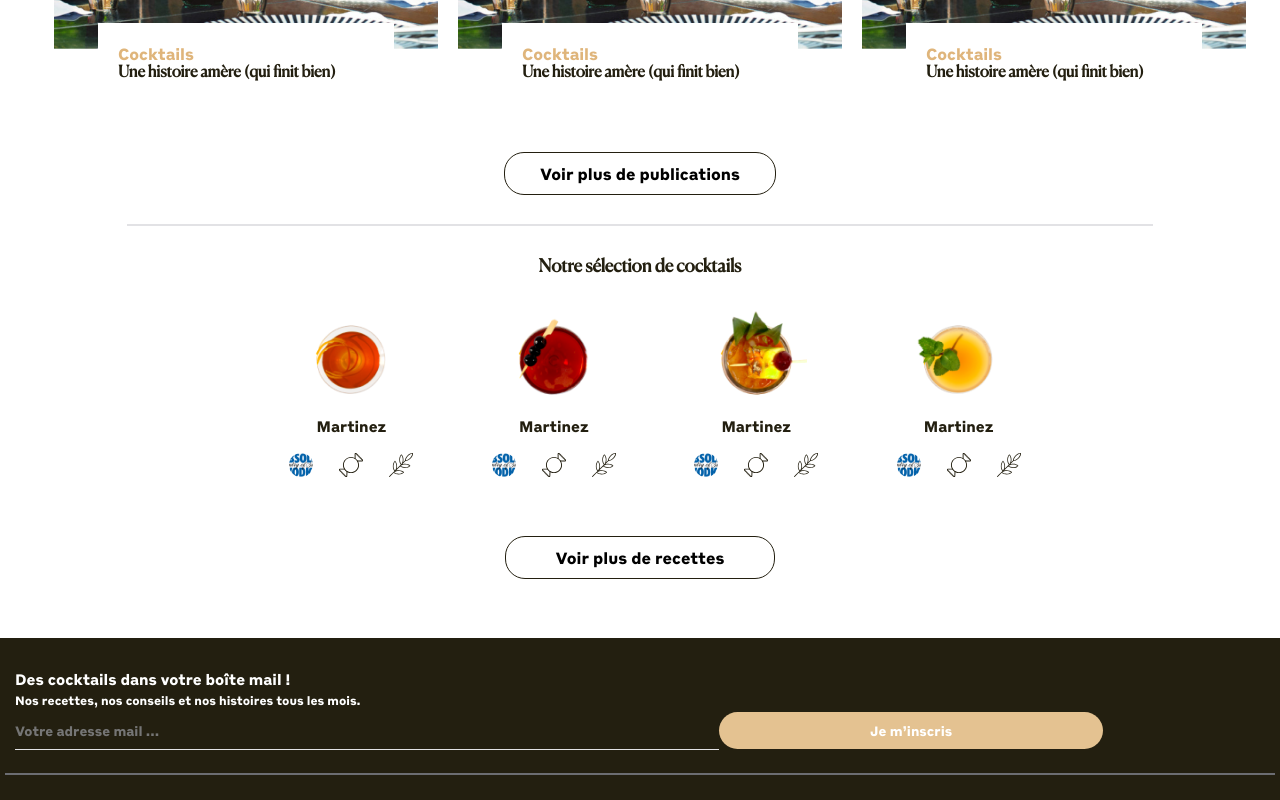
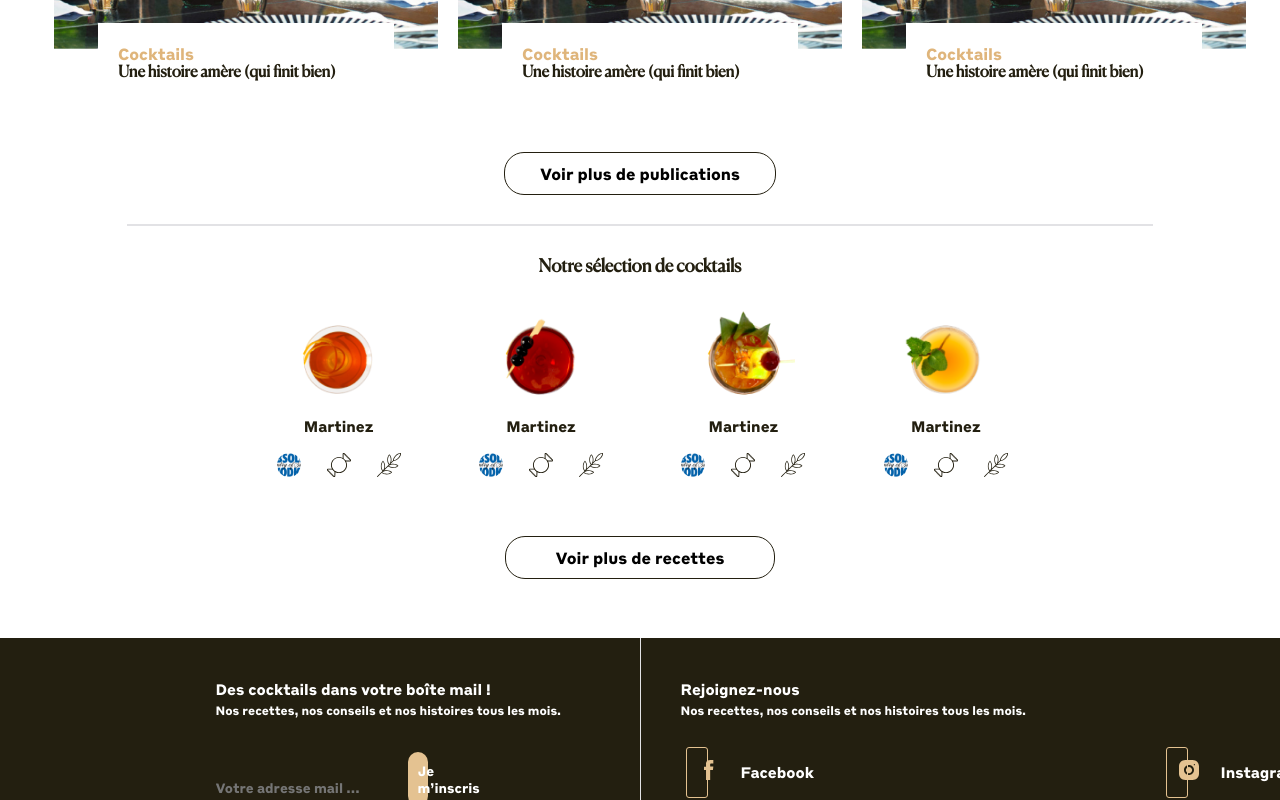
Before and after one commit to anaistatibouet/OPN-Expertime, a Vue app: page / in a window 1280 px wide. Shown: the part 2000-2800 px from the top of the page. Built offline with nearby package versions, Linux system fonts and the light colour scheme.

Commit message:
add footer desktop

```diff
--- a/src/App.vue
+++ b/src/App.vue
@@ -186,6 +186,14 @@ button {
     }
 }
 
+.already-user {
+    font-size: 11px;
+    line-height: 16px;
+    letter-spacing: 0.06em;
+    text-decoration-line: underline;
+    text-transform: uppercase;
+}
+
 @media screen and (min-width: 1024px) {
     .mobile-device {
         display: none;
--- a/src/components/CocktailSelection.vue
+++ b/src/components/CocktailSelection.vue
@@ -129,7 +129,7 @@ export default {
 
         section {
             justify-content: center;
-            width: 100vw;
+            width: 98vw;
 
             .martinez {
                 display: none;
--- a/src/components/CoverMobile.vue
+++ b/src/components/CoverMobile.vue
@@ -63,11 +63,6 @@ export default {
 
             p {
                 margin-top: 50px;
-                font-size: 11px;
-                line-height: 16px;
-                letter-spacing: 0.06em;
-                text-decoration-line: underline;
-                text-transform: uppercase;
                 color: var(--white);
                 text-align: center;
             }
--- a/src/components/Footer.vue
+++ b/src/components/Footer.vue
@@ -1,5 +1,6 @@
 <template>
     <div class="footer">
+        <div class="footer-container">
             <div class="top">
                 <p class="title-footer">Des cocktails dans votre boîte mail !</p>
                 <p class="description">Nos recettes, nos conseils et nos histoires tous les mois.</p>
@@ -15,12 +16,21 @@
                 <p class="title-footer">Rejoignez-nous</p>
                 <p class="description">Nos recettes, nos conseils et nos histoires tous les mois.</p>
                 <div class="social-medias">
-                <button>
-                    <span><img src="@/assets/icons/facebook.svg" alt="Facebook"/></span> Facebook
+                    <button @mouseover="hoverFacebook = true" @mouseleave="hoverFacebook = false">
+                        <span>
+                            <img v-if="hoverFacebook" src="@/assets/icons/facebook_black.svg" alt="Facebook" class="rs"/>
+                            <img v-else src="@/assets/icons/facebook.svg" alt="Facebook" class="rs"
+                        /></span>
+                        Facebook
                     </button>
-                <button>
-                    <span><img src="@/assets/icons/instagram.svg" alt="Instagram"/></span> Instagram
+                    <button @mouseover="hoverInstagram = true" @mouseleave="hoverInstagram = false">
+                        <span>
+                            <img v-if="hoverInstagram" src="@/assets/icons/instagram_black.svg" alt="Instagram" class="rs" />
+                            <img v-else src="@/assets/icons/instagram.svg" alt="Instagram" class="rs" />
+                        </span>
+                        Instagram
                     </button>
+                </div>
             </div>
         </div>
     </div>
@@ -32,6 +42,8 @@ export default {
     data() {
         return {
             mail: null,
+            hoverFacebook: false,
+            hoverInstagram: false,
         }
     },
 }
@@ -114,4 +126,100 @@ export default {
         }
     }
 }
+@media screen and (min-width: 1024px) {
+    .footer {
+        padding: 0;
+        .footer-container {
+            display: flex;
+            flex-flow: row nowrap;
+            justify-content: center;
+
+            hr {
+                display: none;
+            }
+
+            .top {
+                width: 30vw;
+                padding: 40px;
+                border-right: 1px solid var(--light-gray);
+
+                .description {
+                    margin-bottom: 30px;
+                }
+
+                .subscribe {
+                    display: flex;
+                    flex-flow: row nowrap;
+                    justify-content: space-between;
+
+                    input {
+                        width: 15vw;
+                    }
+
+                    button {
+                        cursor: pointer;
+                        margin-left: 15px;
+                        width: 10vw;
+                        -webkit-transition: all 0.3s ease-in;
+                        -webkit-transform: scale(1);
+                        -ms-transition: all 0.3s ease-in;
+                        -ms-transform: scale(1);
+                        -moz-transition: all 0.3s ease-in;
+                        -moz-transform: scale(1);
+                        transition: all 0.3s ease-in;
+                        transform: scale(1);
+                    }
+
+                    button:hover {
+                        -webkit-transform: scale(1.5);
+                        -ms-transform: scale(1.5);
+                        -moz-transform: scale(1.5);
+                        transform: scale(1.5);
+                        border-top-left-radius: 2px;
+                        border-bottom-left-radius: 2px;
+                        background-color: #fff;
+                        color: var(--dark-gold);
+
+                        img {
+                            background: #000;
+                        }
+                    }
+                }
+            }
+            .bottom {
+                width: 30vw;
+                padding: 40px;
+
+                .description {
+                    margin-bottom: 20px;
+                }
+
+                .social-medias {
+                    display: flex;
+                    flex-flow: row nowrap;
+                    justify-content: space-between;
+                    width: 40vw;
+
+                    button {
+                        cursor: pointer;
+                        width: 22vw;
+                        -webkit-transition: all 0.5s ease;
+                        -ms-transition: all 0.5s ease;
+                        -moz-transition: all 0.5s ease;
+                        transition: all 0.5s ease;
+
+                        .rs {
+                            opacity: 1;
+                        }
+                    }
+
+                    button:hover {
+                        background-color: var(--gold);
+                        color: black;
+                    }
+                }
+            }
+        }
+    }
+}
 </style>
--- a/src/views/Home.vue
+++ b/src/views/Home.vue
@@ -60,10 +60,10 @@
 import CoverMobile from '@/components/CoverMobile'
 import SliderMobile from '@/components/SliderMobile'
 import HouseCocktailsMobile from '@/components/HouseCocktailsMobile'
-import Articles from '@/components/Articles'
 import VideoPlayer from '@/components/VideoPlayer'
 
 // Components shared
+import Articles from '@/components/Articles'
 import CocktailSelection from '@/components/CocktailSelection'
 import Footer from '@/components/Footer'
 import LegalMentions from '@/components/LegalMentions'
```
Also changed, not shown: src/assets/icons/facebook_black.svg (added), src/assets/icons/instagram_black.svg (added). Lines whose indentation alone changed are shown as unchanged.
